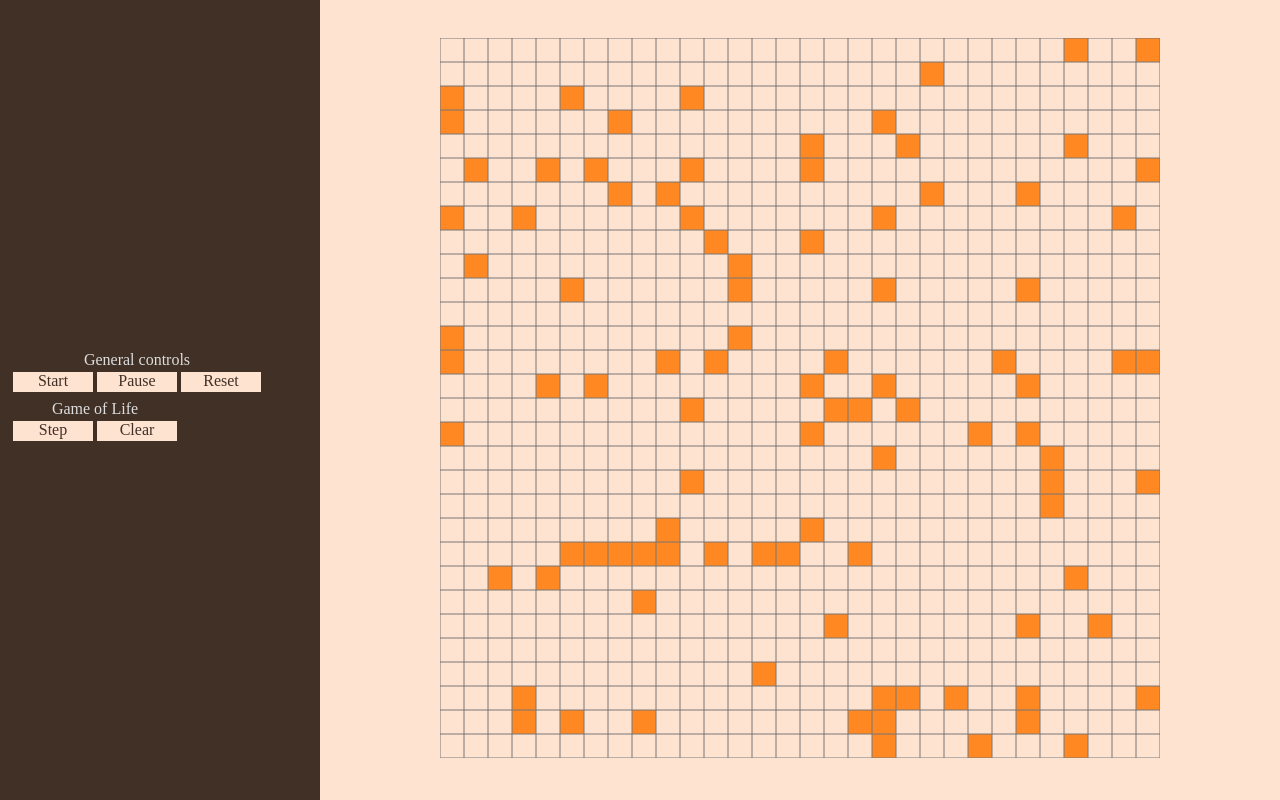
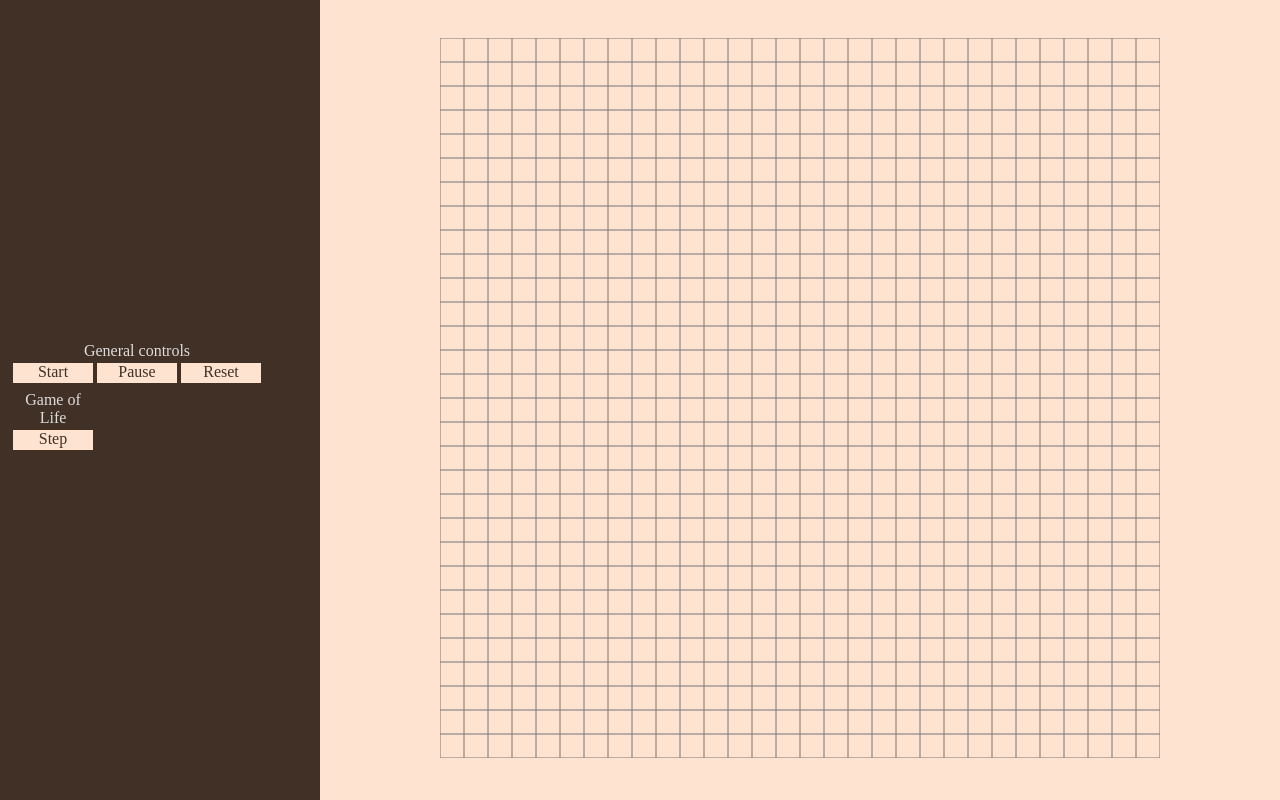
Before and after one commit to AlexVeprev/JavaScript_MiniGames, a plain HTML site: page index.html in a window 1280 px wide. Both pictures are taken after a click on the element "Reset". Drawn offline with Linux system fonts and the light colour scheme.

Commit message:
GameOfLife: implement reset()

```diff
--- a/GameOfLife.js
+++ b/GameOfLife.js
@@ -67,23 +67,30 @@ function GameOfLife(canvas, sizeX, sizeY, width, height) {
 
   self.gameOverCallback = null;
 
-  // Initiate world with zeros.
-  for (var i = 0; i < self.size.y; i++) {
-    var row = [];
-    for (var j = 0; j < self.size.x; j++) {
-      row.push(0);
-    }
-    self.generation.push(row);
-  }
+  self.generation = null;
+  makeRandomGenration(0.5);
 
-  self.generation = randomGenration(0.1);
   var painter = new MatrixPainter(self.canvas, self.generation, width, height);
 
   self.draw = function() {
     painter.update(self.generation);
   }
 
-  function randomGenration(probability) {
+  function makeEmptyGeneration() {
+    var emptyGeneration = [];
+
+    for (var i = 0; i < self.size.y; i++) {
+      var row = [];
+      for (var j = 0; j < self.size.x; j++) {
+        row.push(0);
+      }
+      emptyGeneration.push(row);
+    }
+
+    self.generation = emptyGeneration;
+  }
+
+  function makeRandomGenration(probability) {
     var randomGeneration = [];
 
     for (var i = 0; i < self.size.y; i++) {
@@ -94,10 +101,10 @@ function GameOfLife(canvas, sizeX, sizeY, width, height) {
       randomGeneration.push(row);
     }
 
-    return randomGeneration;
+    self.generation = randomGeneration;
   }
 
-  function newGeneration() {
+  function makeNewGeneration() {
     var newGeneration = [];
 
     for (var y = 0; y < self.size.y; y++) {
@@ -139,11 +146,16 @@ function GameOfLife(canvas, sizeX, sizeY, width, height) {
       self.gameOverCallback();
     }
 
-    return newGeneration;
+    self.generation = newGeneration;
   }
 
   self.step = function() {
-    self.generation = newGeneration();
+    makeNewGeneration();
+    painter.update(self.generation);
+  }
+
+  self.reset = function() {
+    makeEmptyGeneration();
     painter.update(self.generation);
   }
 
--- a/index.html
+++ b/index.html
@@ -96,7 +96,6 @@
           <caption>Game of Life</caption>
           <tr>
             <td><div class="button" onclick="step();"       >Step</div></td>
-            <td><div class="button" onclick="return false"  >Clear</div></td>
           </tr>
         </table>
       </td>
```
